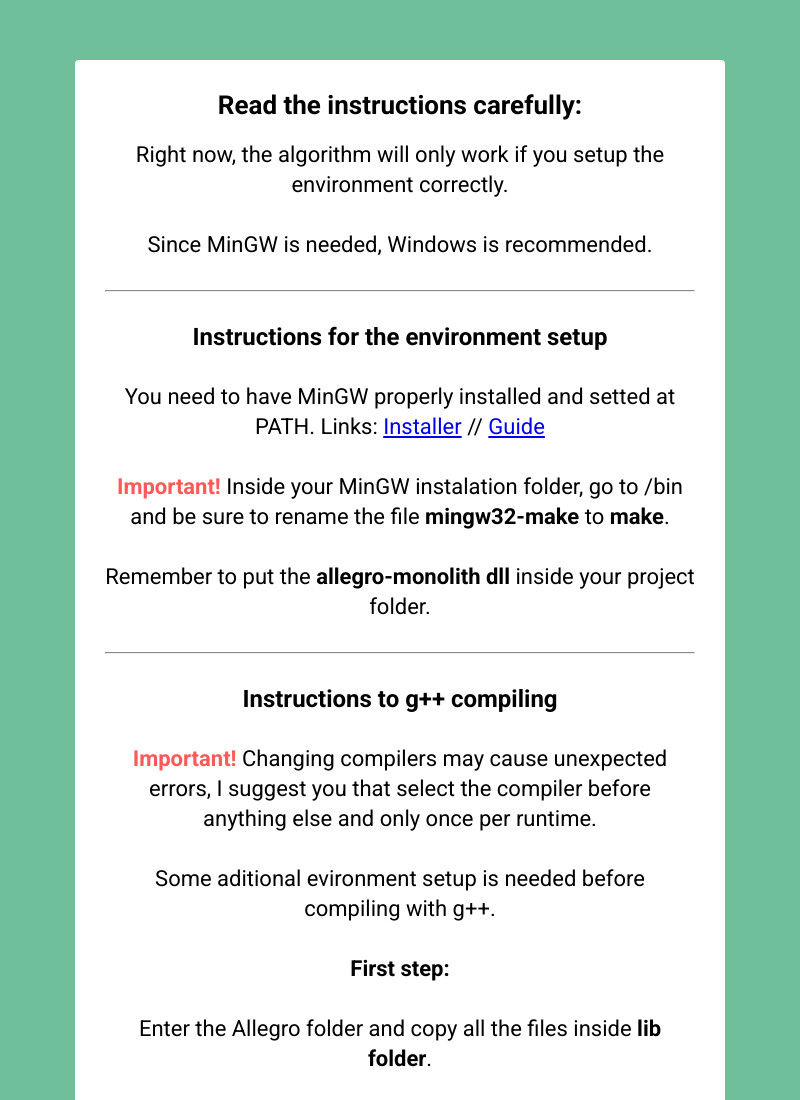
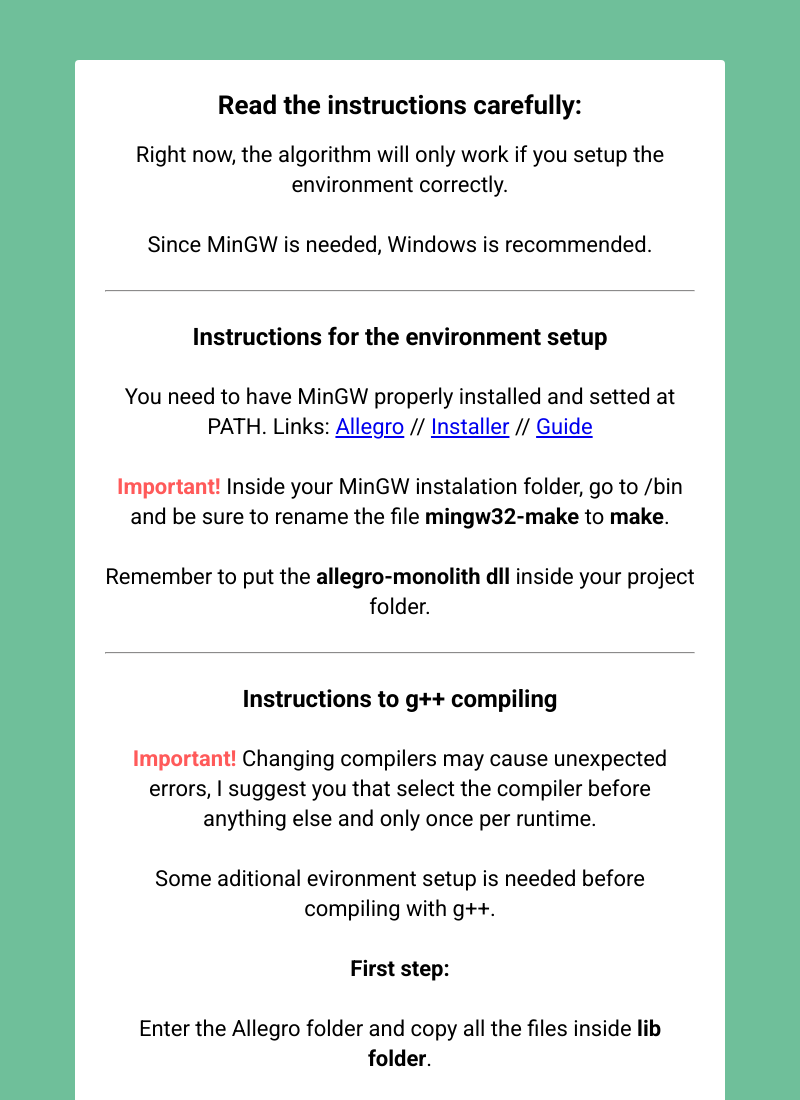
Before and after one commit to lucasctnh/Automake-Electron, an Electron app: page src/pages/Docs/docs.html in a window 800 px wide. Shown: the top 1100 px of the page. Drawn offline with Linux system fonts and the light colour scheme.

Commit message:
added allegro link for download and link opening externally

```diff
--- a/package.json
+++ b/package.json
@@ -1,6 +1,6 @@
 {
   "name": "automated-makefile-electron",
-  "version": "1.1.0",
+  "version": "1.1.1",
   "license": "MIT",
   "description": "An app to automate the process of compiling Allegro projects",
   "author": "Lucas Coutinho <https://github.com/coutlcdo>",
--- a/src/pages/Docs/docs.html
+++ b/src/pages/Docs/docs.html
@@ -14,8 +14,9 @@
 
 		<h2>Instructions for the environment setup</h2>
 		<p>You need to have MinGW properly installed and setted at PATH. Links:
-		<a href="http://sourceforge.net/projects/mingw/files/Installer/mingw-get-inst/" target="_blank">Installer</a>
-		 // <a href="http://www.mingw.org/wiki/Getting_Started" target="_blank">Guide</a></p>
+		<a id="allegro-link" href="#">Allegro</a>
+		 // <a id="installer-link" href="#">Installer</a>
+		 // <a id="guide-link" href="#">Guide</a></p>
 		<p><strong style="color: #ff5a5a;">Important!</strong> Inside your MinGW instalation folder, go to /bin
 		and be sure to rename the file <strong>mingw32-make</strong> to <strong>make</strong>.</p>
 		<p>Remember to put the <strong>allegro-monolith dll</strong> inside your project folder.</p>
@@ -88,12 +89,16 @@
 		const electron = require('electron')
 		const { shell } = electron
 
-		// const name = document.getElementById('cpr')
-		// name.onclick = openGit
+		const aL = document.getElementById('allegro-link')
+		aL.onclick = () => { openExt('https://www.dropbox.com/s/rar8sta8ugsmiuh/allegro-5.0.10-mingw-4.7.0.rar?dl=0') }
+		const iL = document.getElementById('installer-link')
+		iL.onclick = () => { openExt('http://sourceforge.net/projects/mingw/files/Installer/mingw-get-inst/') }
+		const gL = document.getElementById('guide-link')
+		gL.onclick = () => { openExt('http://www.mingw.org/wiki/Getting_Started') }
 
-		// function openGit() {
-		// 	shell.openExternal("https://github.com/coutlcdo")
-		// }
+		function openExt(link) {
+			shell.openExternal(link)
+		}
 	</script>
 </body>
 </html>
```
